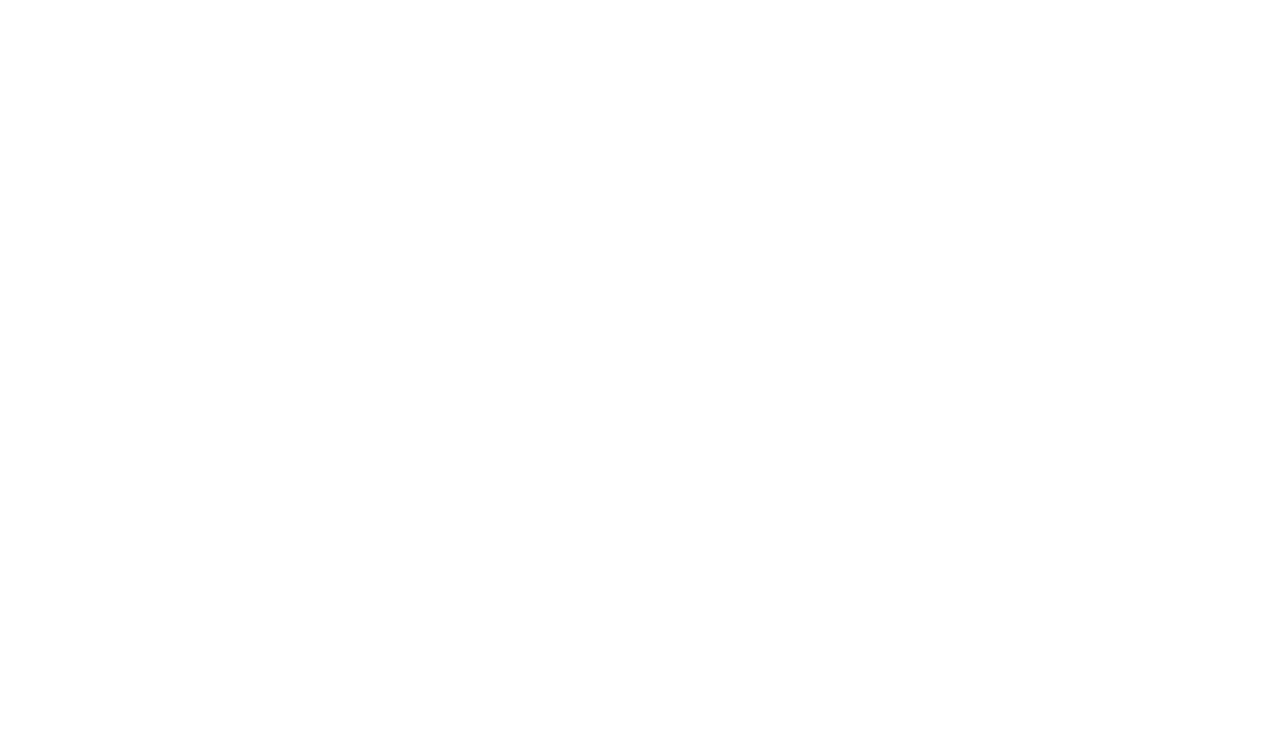
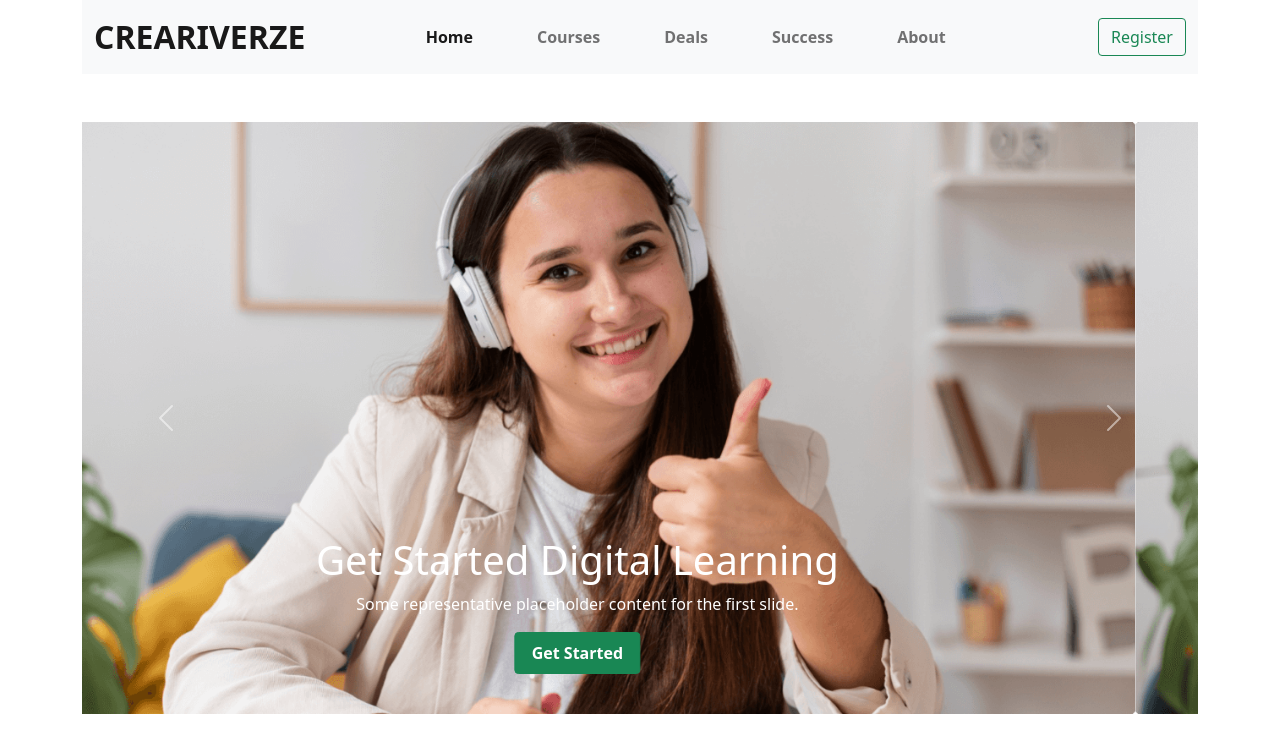
Before and after one commit to creativerze/bootstrap-assignment-03, a plain HTML site: page index.html in a window 1280 px wide. Drawn offline with nearby package versions, Linux system fonts and the light colour scheme.

Commit message:
header added

```diff
--- a/index.html
+++ b/index.html
@@ -10,6 +10,103 @@
 
 </head>
 <body>
+  <!-- header start -->
+  <header>
+    <div class="container">
+      <nav class="navbar navbar-expand-lg navbar-light bg-light fw-bold">
+        <div class="container-fluid">
+          <a class="navbar-brand fs-2" href="#">CREARIVERZE</a>
+          <button class="navbar-toggler" type="button" data-bs-toggle="collapse" data-bs-target="#navbarSupportedContent" aria-controls="navbarSupportedContent" aria-expanded="false" aria-label="Toggle navigation">
+            <span class="navbar-toggler-icon"></span>
+          </button>
+          <div class="collapse navbar-collapse" id="navbarSupportedContent">
+            <ul class="navbar-nav me-auto mb-2 mb-lg-0 ms-auto">
+              <li class="nav-item pe-5">
+                <a class="nav-link active" aria-current="page" href="#">Home</a>
+              </li>
+              <li class="nav-item pe-5">
+                <a class="nav-link" href="#">Courses</a>
+              </li>
+              <li class="nav-item pe-5">
+                <a class="nav-link" href="#">Deals</a>
+              </li>
+              <li class="nav-item pe-5">
+                <a class="nav-link" href="#">Success</a>
+              </li>
+              <li class="nav-item pe-5">
+                <a class="nav-link" href="#">About</a>
+              </li>
+            </ul>
+              <button class="btn btn-outline-success" type="submit">Register</button>
+          </div>
+        </div>
+      </nav>
+    </div>
+
+    <!-- cover sectin start  -->
+    <div class="container my-5">
+      <div id="carouselExampleCaptions" class="carousel slide" data-bs-ride="carousel">
+
+        <div class="carousel-inner">
+
+          <div class="carousel-item active">
+            <img src="images/cover/cover-1.png" class="d-block w-100 img-fluid" alt="...">
+            <div class="carousel-caption">
+            <h1>Get Started Digital Learning</h1>
+              <p>Some representative placeholder content for the first slide.</p>
+              <button class="btn btn-success px-3 py-2 rounded fw-bold">Get Started</button>
+            </div>
+          </div>
+
+          <div class="carousel-item">
+            <img src="images/cover/cover-1.png" class="d-block w-100 img-fluid" alt="...">
+            <div class="carousel-caption">
+              <h1>Get Started Digital Learning</h1>
+              <p>Some representative placeholder content for the second slide.</p>
+              <button class="btn btn-success px-3 py-2 rounded fw-bold">Get Started</button>
+            </div>
+          </div>
+
+          <div class="carousel-item">
+            <img src="images/cover/cover-3.jpg" class="d-block w-100 img-fluid" alt="...">
+            <div class="carousel-caption">
+              <h1>Get Started Digital Learning</h1>
+              <p>Some representative placeholder content for the third slide.</p>
+              <button class="btn btn-success px-3 py-2 rounded fw-bold">Get Started</button>
+            </div>
+          </div>
+
+        </div>
+        <button class="carousel-control-prev" type="button" data-bs-target="#carouselExampleCaptions" data-bs-slide="prev">
+          <span class="carousel-control-prev-icon" aria-hidden="true"></span>
+          <span class="visually-hidden">Previous</span>
+        </button>
+        <button class="carousel-control-next" type="button" data-bs-target="#carouselExampleCaptions" data-bs-slide="next">
+          <span class="carousel-control-next-icon" aria-hidden="true"></span>
+          <span class="visually-hidden">Next</span>
+        </button>
+      </div>
+    </div>
+    <!-- cover sectin end  -->
+  </header>
+  <!-- header end -->
+
+  <!-- main section start -->
+
+  <main>
+    <section class="container">
+      <div class="row">
+        <div class="col">
+
+        </div>
+      </div>
+
+    </section>
+  </main>
+  <!-- main section end -->
+
+
+
 
   <!-- java script  -->
   <script src="https://cdn.jsdelivr.net/npm/bootstrap@5.0.2/dist/js/bootstrap.bundle.min.js" integrity="sha384-MrcW6ZMFYlzcLA8Nl+NtUVF0sA7MsXsP1UyJoMp4YLEuNSfAP+JcXn/tWtIaxVXM" crossorigin="anonymous"></script>
```
